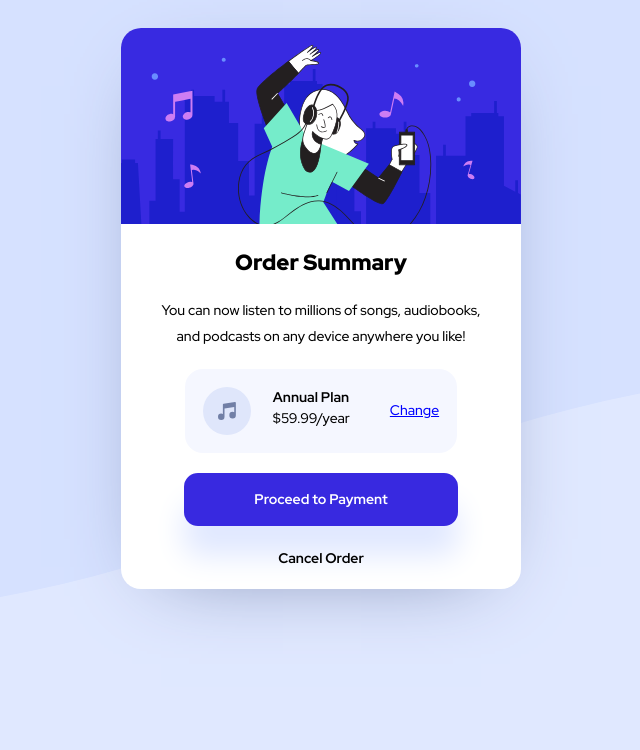
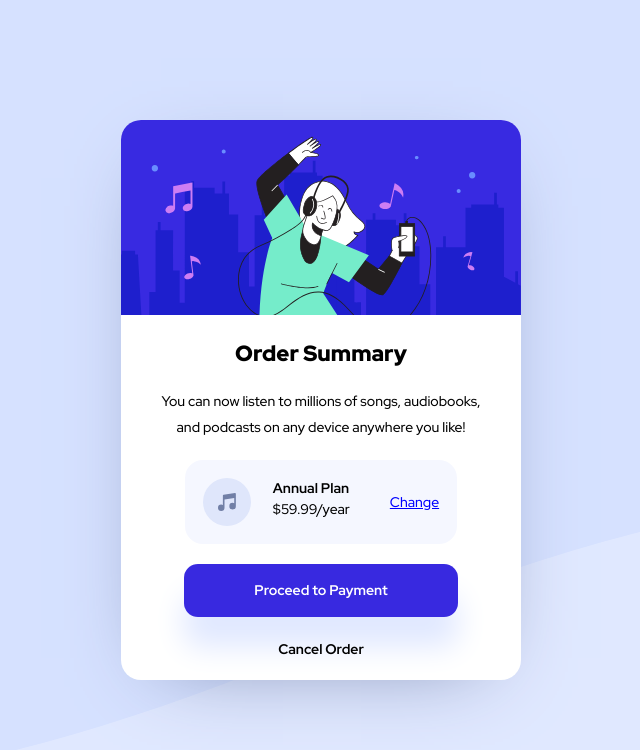
Before and after one commit to Lukaszwebster/order-summary-component-main, a plain HTML site: page index.html in a window 1280 px wide. Shown: the whole page, without its empty margins (319-959 px from the left). Drawn offline with nearby package versions, Linux system fonts and the light colour scheme.

Commit message:
add position of box

```diff
--- a/style.css
+++ b/style.css
@@ -5,10 +5,11 @@ body {
 	background-image: url(images/pattern-background-mobile.svg);
 	background-repeat: no-repeat;
 	background-size: cover;
-	background-position: center;
+	background-position: top;
 	display: flex;
 	justify-content: center;
 	align-items: center;
+	height: 100vh;
 }
 .main-box {
 	display: flex;
```
